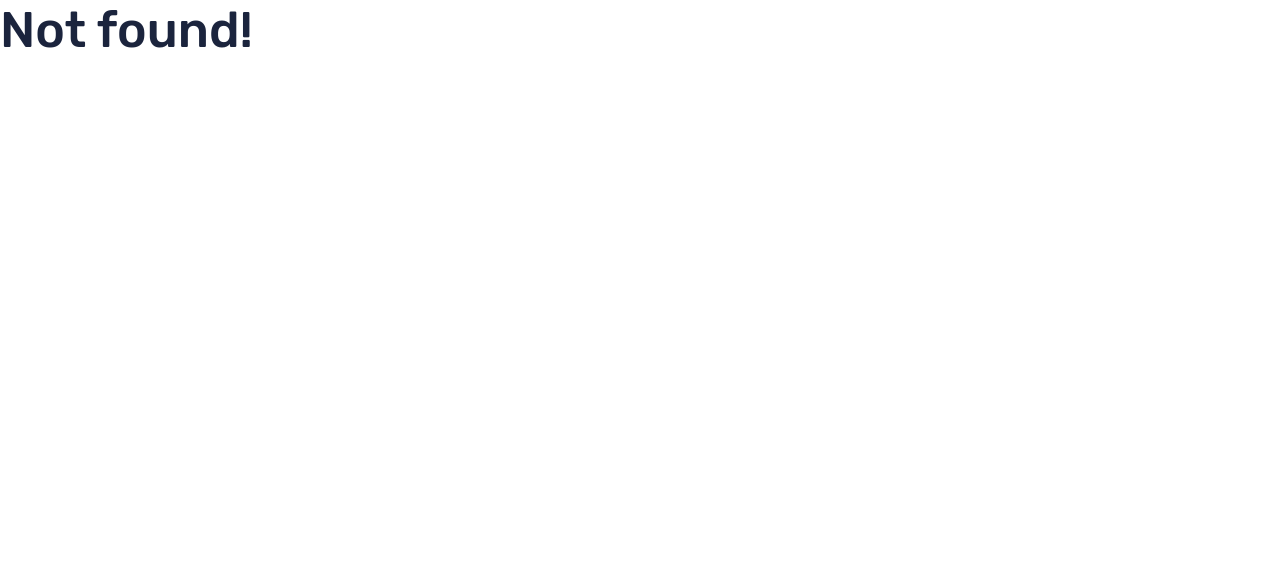
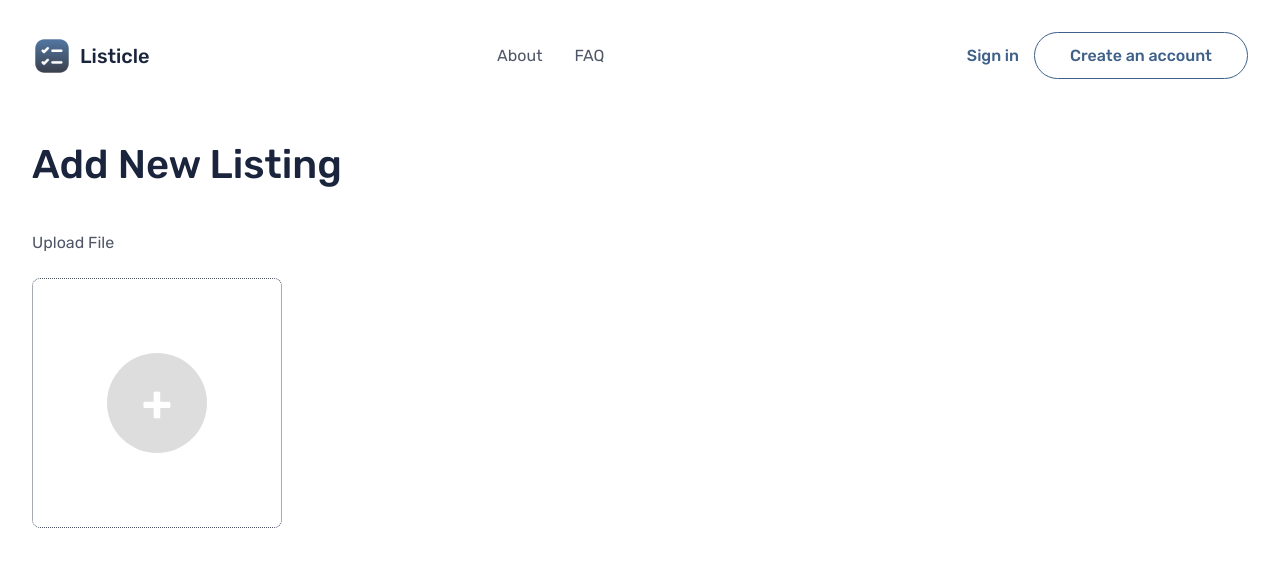
Before and after one commit to elinahov/listicle-website, a Next.js app: page /new-listing in a window 1280 px wide. Before the commit this address had no page. Shown: the top 566 px of the page. Built offline with nearby package versions, Linux system fonts and the light colour scheme.

Commit message:
Add new listing page with upload image

```diff
--- /dev/null
+++ b/src/app/new-listing/page.js
@@ -0,0 +1,41 @@
+'use client'
+import Header from "@/components/Header";
+import styles from './page.module.scss';
+import { useState } from "react";
+import Image from "next/image";
+
+const AddNewListing = () => {
+    const [selectedImage, setSelectedImage] = useState()
+
+    const onImageSelect = (e) => {
+        setSelectedImage(e.target.files[0])
+    }
+    return (
+        <div className={styles.newListingContainer}>
+            <Header />
+
+            <h2 className={styles.title}>Add New Listing</h2>
+
+            <p className={styles.label}>Upload File</p>
+
+
+            {selectedImage ? (
+                <div className={styles.uploadedImageContainer}>
+                    <Image className={styles.uploadedImage} alt="uplaoded image" src={URL.createObjectURL(selectedImage)} width={250} height={250} />
+                    <Image onClick={() => setSelectedImage(null)} className={styles.removeImage} alt="delete" src={'/close.png'} width={32} height={32} />
+                </div>
+            ) : (
+                <div className={styles.uploadWrapper}>
+                    <div className={styles.customUpload}>
+                        <div className={styles.plusContainer}>
+                            <h4>+</h4>
+                        </div>
+                    </div>
+                    <input className={styles.uploadInput} type="file" name="image" onChange={onImageSelect} />
+                </div>
+            )}
+        </div>
+    )
+}
+
+export default AddNewListing;
--- /dev/null
+++ b/src/app/new-listing/page.module.scss
@@ -0,0 +1,73 @@
+@import '../variables.module.scss';
+
+.newListingContainer {
+    padding: 0 2rem;
+
+    .title {
+        margin-top: 30px;
+    }
+
+    .uploadWrapper {
+        position: relative;
+        overflow: hidden;
+        display: inline-block;
+    }
+
+    .label {
+        margin-top: 40px;
+        margin-bottom: 20px;
+    }
+
+    .customUpload {
+        width: 250px;
+        height: 250px;
+        border: 1px dotted $secondary-color;
+        border-radius: 8px;
+        display: flex;
+        justify-content: center;
+        align-items: center;
+
+        .plusContainer {
+            background-color: $border-color;
+            border-radius: 50%;
+            width: 100px;
+            height: 100px;
+            display: flex;
+            justify-content: center;
+            align-items: center;
+
+            h4 {
+                color: $white;
+                font-size: 50px;
+            }
+        }
+    }
+
+    .uploadInput {
+        font-size: 250px;
+        position: absolute;
+        top: 0;
+        right: 0;
+        cursor: pointer;
+        opacity: 0;
+    }
+
+    .uploadedImageContainer {
+        width: 250px;
+        height: 250px;
+        position: relative;
+
+        .uploadedImage {
+            border: 1px solid $border-color;
+        }
+
+        .removeImage {
+            position: absolute;
+            top: -10px;
+            right: -10px;
+            background-color: $white;
+            border-radius: 50%;
+            cursor: pointer;
+        }
+    }
+}
--- a/src/components/Header/index.js
+++ b/src/components/Header/index.js
@@ -71,11 +71,13 @@ function Header() {
 
                     {/* CTA */}
                     {authenticated ? (
+                        <Link href={'/new-listing'}>
                             <div className={styles.cta}>
                                 <span>
                                     <h3>Add new listing</h3>
                                 </span>
                             </div>
+                        </Link>
                     ) : (
                         <div className={styles.cta}>
                             <h3 onClick={() => setModalOpen('login')}>Sign in</h3>
@@ -99,11 +101,13 @@ function Header() {
 
                     {/* CTA */}
                     {authenticated ? (
+                        <Link href={'/new-listing'}>
                             <div className={styles.cta}>
                                 <span>
                                     <h3>Add new listing</h3>
                                 </span>
                             </div>
+                        </Link>
                     ) : (
                         <div className={styles.cta}>
                             <h3 className={styles.signin} onClick={() => setModalOpen('login')}>Sign in</h3>
```
Lines whose indentation alone changed are shown as unchanged.
